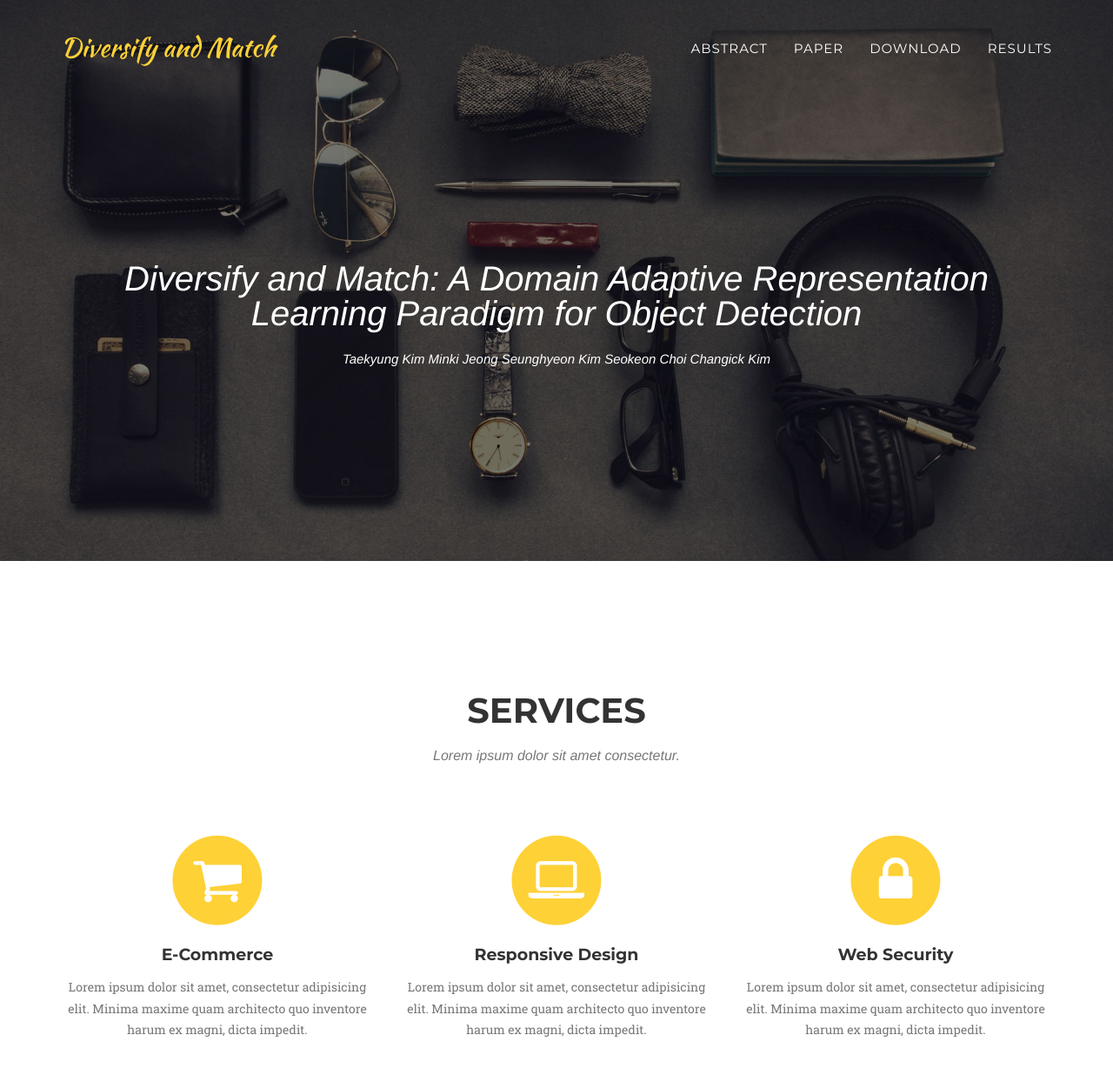
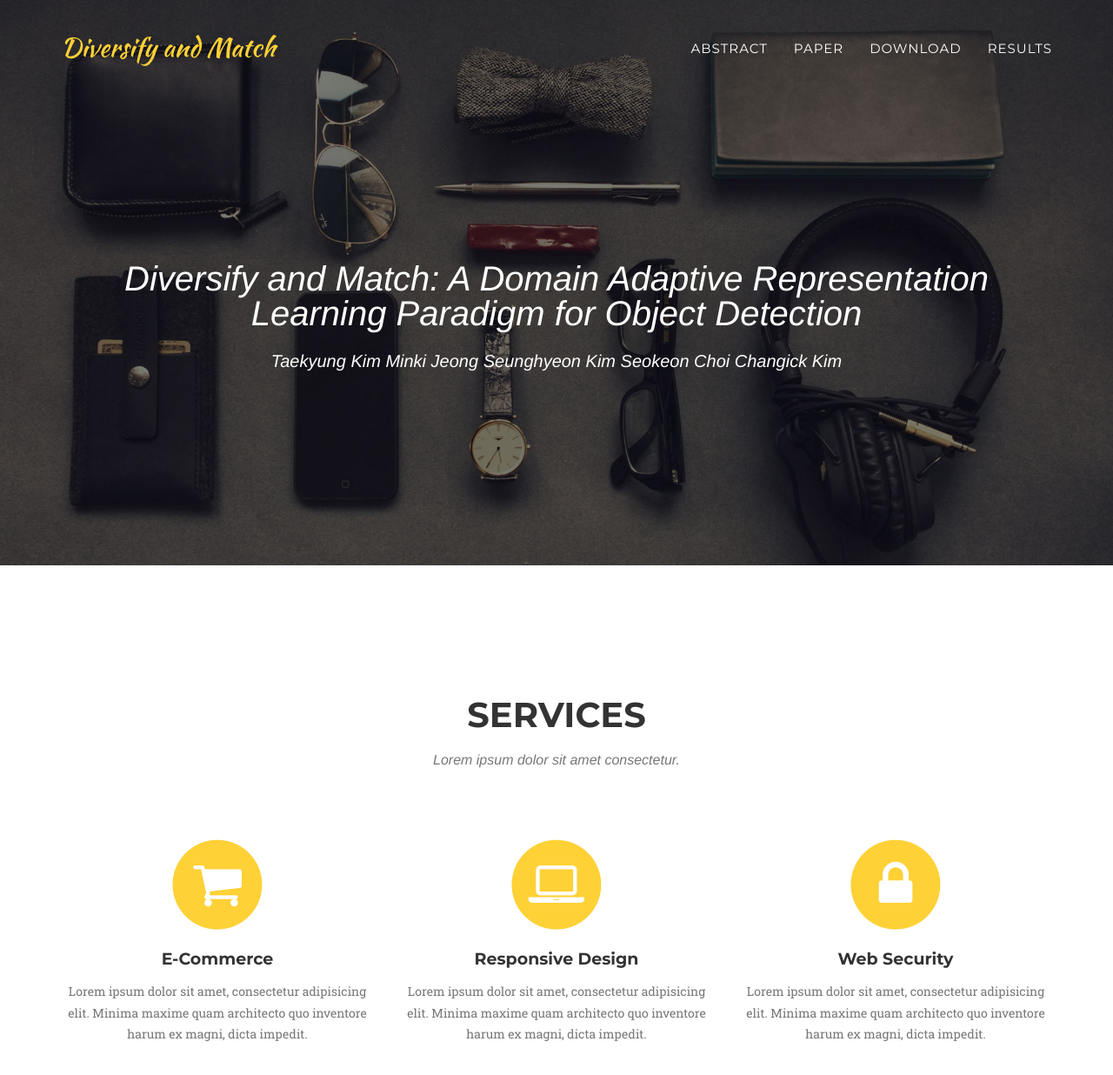
Before and after one commit to TKKim93/cvpr19_diversify, a Jekyll site: the page built from index.html, in a window 1280 px wide and 1400 px high. Shown: the top 1236 px of the window at 87% size. Built offline with Jekyll 4.4.1, drawn with Linux system fonts in a browser that asks for light colours; some web fonts are replaced.

Commit message:
Update agency.css

```diff
--- a/_includes/css/agency.css
+++ b/_includes/css/agency.css
@@ -294,9 +294,9 @@ header .intro-text .intro-lead-in {
 header .intro-text .name {
     margin-bottom: 25px;
     font-family: {{ site.data.template.font.secondary }};
-    font-size: 15px;
+    font-size: 20px;
     font-style: italic;
-    line-height: 15px;
+    line-height: 20px;
 }
 
 header .intro-text .intro-heading {
```
